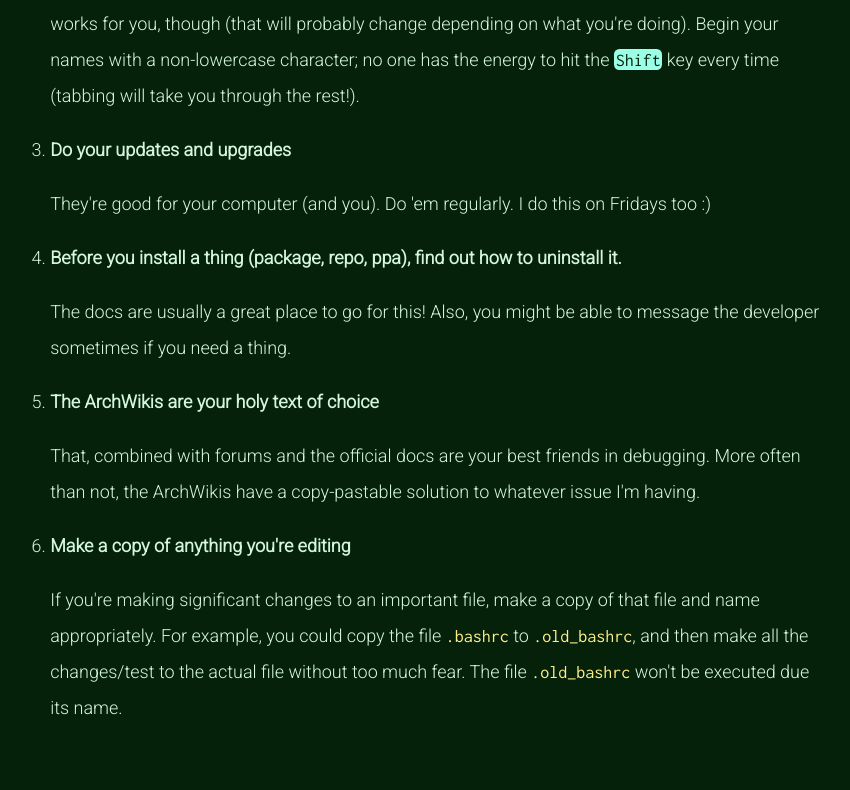
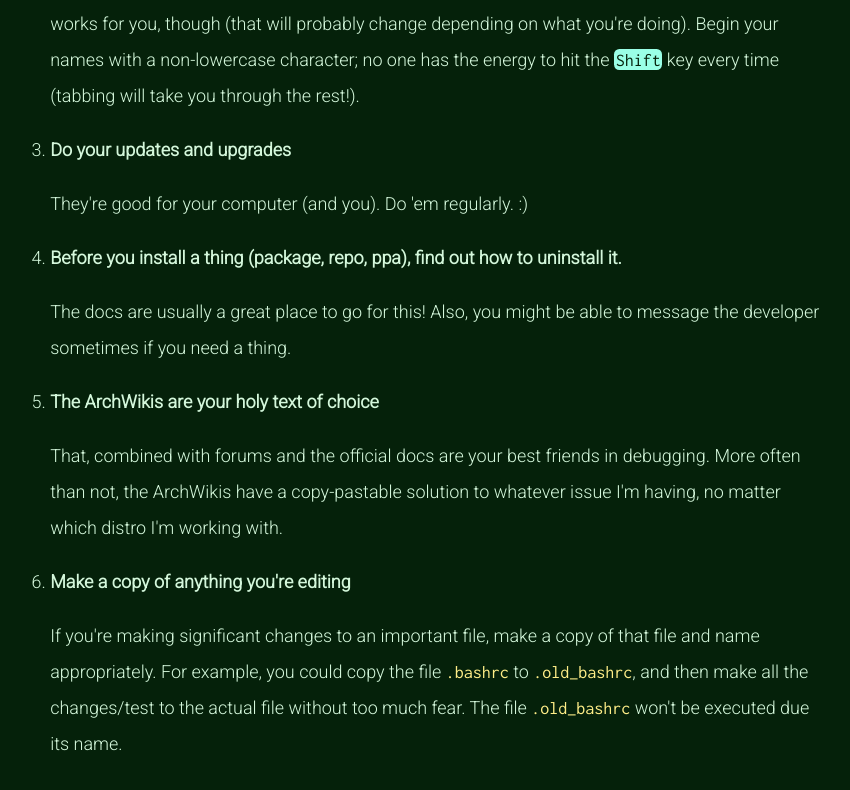
Before and after one commit to krithravi/personalWeb, a React (Create React App) app: page /writeup/practices in a window 1280 px wide. Shown: the part 1723-2513 px from the top of the page, without its empty margins (219-1069 px from the left). Before the commit the page ends 2485 px from the top, so only its background shows below. Built offline with nearby package versions, Linux system fonts and the light colour scheme.

Commit message:
made nicer

```diff
--- a/src/writeups/Practices.js
+++ b/src/writeups/Practices.js
@@ -31,7 +31,7 @@ function Practices(){
                                     you, or using a built-in tool, is because you're way more likely to back up
                                     when it's that easy. I personally don't like the idea of having it
                                     automatically back up, but that's just me.
-                                    Also, set up a reminder to do this regularly. I do mine weekly on Fridays :)
+                                    Also, you might want to set up a reminder to do this regularly!
                                     <br /> <br />
                                     On a side note, also back up before you do anything major, like
                                     partitioning your drive.
@@ -93,8 +93,7 @@ function Practices(){
                             <li>
                                 <b>Do your updates and upgrades</b>
                                 <p>
-                                    They're good for your computer (and you). Do 'em regularly. I do this on
-                                    Fridays too :)
+                                    They're good for your computer (and you). Do 'em regularly. :)
                                 </p>
                             </li>
                             <li>
@@ -109,7 +108,7 @@ function Practices(){
                                 <p>
                                     That, combined with forums and the official docs are your best friends in debugging.
                                     More often than not, the ArchWikis have a copy-pastable solution to whatever
-                                    issue I'm having.
+                                    issue I'm having, no matter which distro I'm working with.
                                 </p>
                             </li>
                             <li>
```
